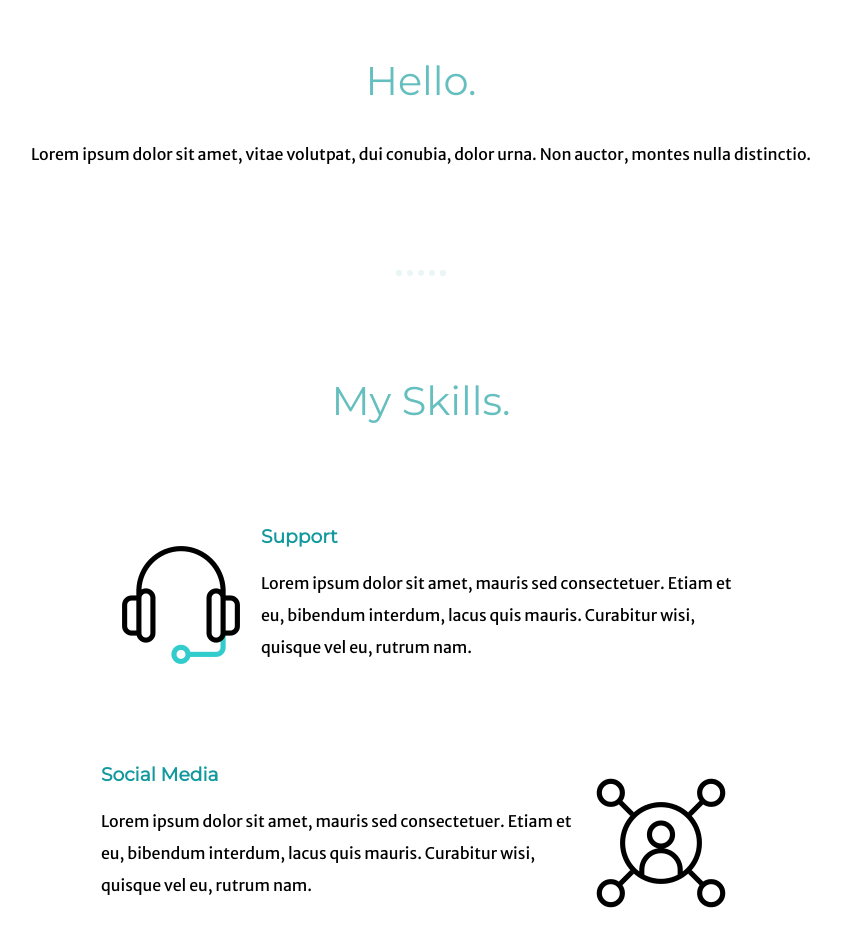
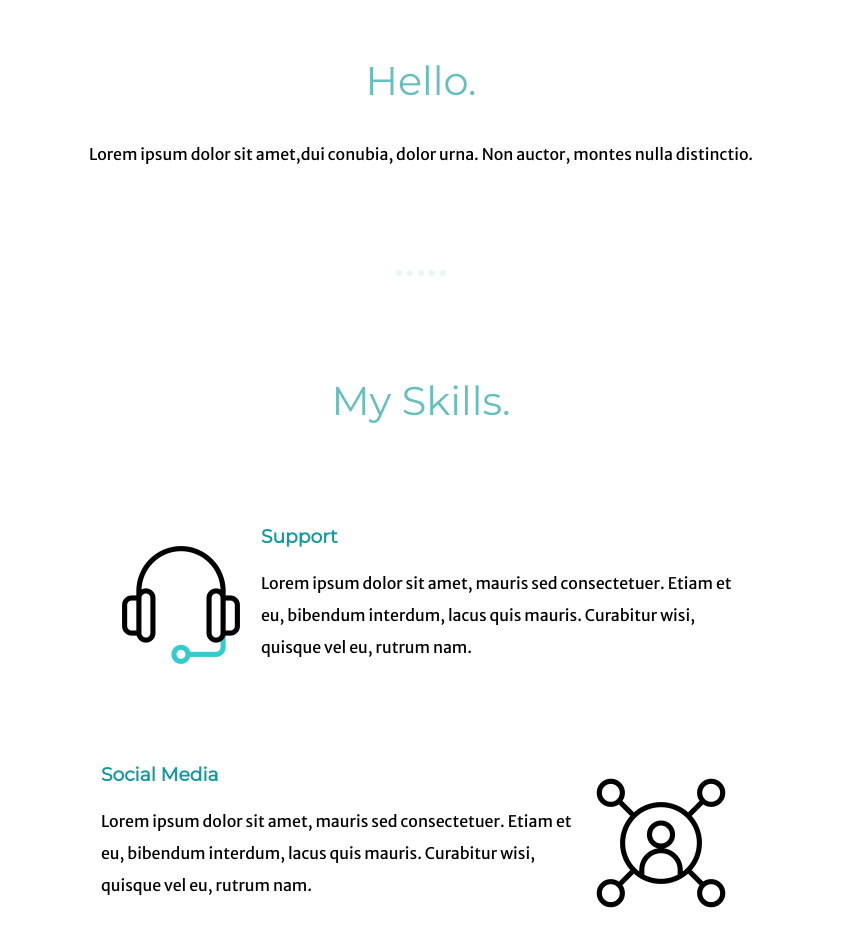
Before and after one commit to 2tuanan/mysite, a plain HTML site: page index.html in a window 1280 px wide. Shown: the part 960-1895 px from the top of the page, without its empty margins (219-1060 px from the left). Drawn offline with Linux system fonts and the light colour scheme.

Commit message:
edit file html

```diff
--- a/index.html
+++ b/index.html
@@ -22,7 +22,7 @@
         <div class="profile">
           <img src="" alt="">
           <h2>Hello.</h2>
-          <p>Lorem ipsum dolor sit amet, vitae volutpat, dui conubia, dolor urna. Non auctor, montes nulla distinctio.</p>
+          <p>Lorem ipsum dolor sit amet,dui conubia, dolor urna. Non auctor, montes nulla distinctio.</p>
         </div>
         <hr>
         <div class="skills">
```
